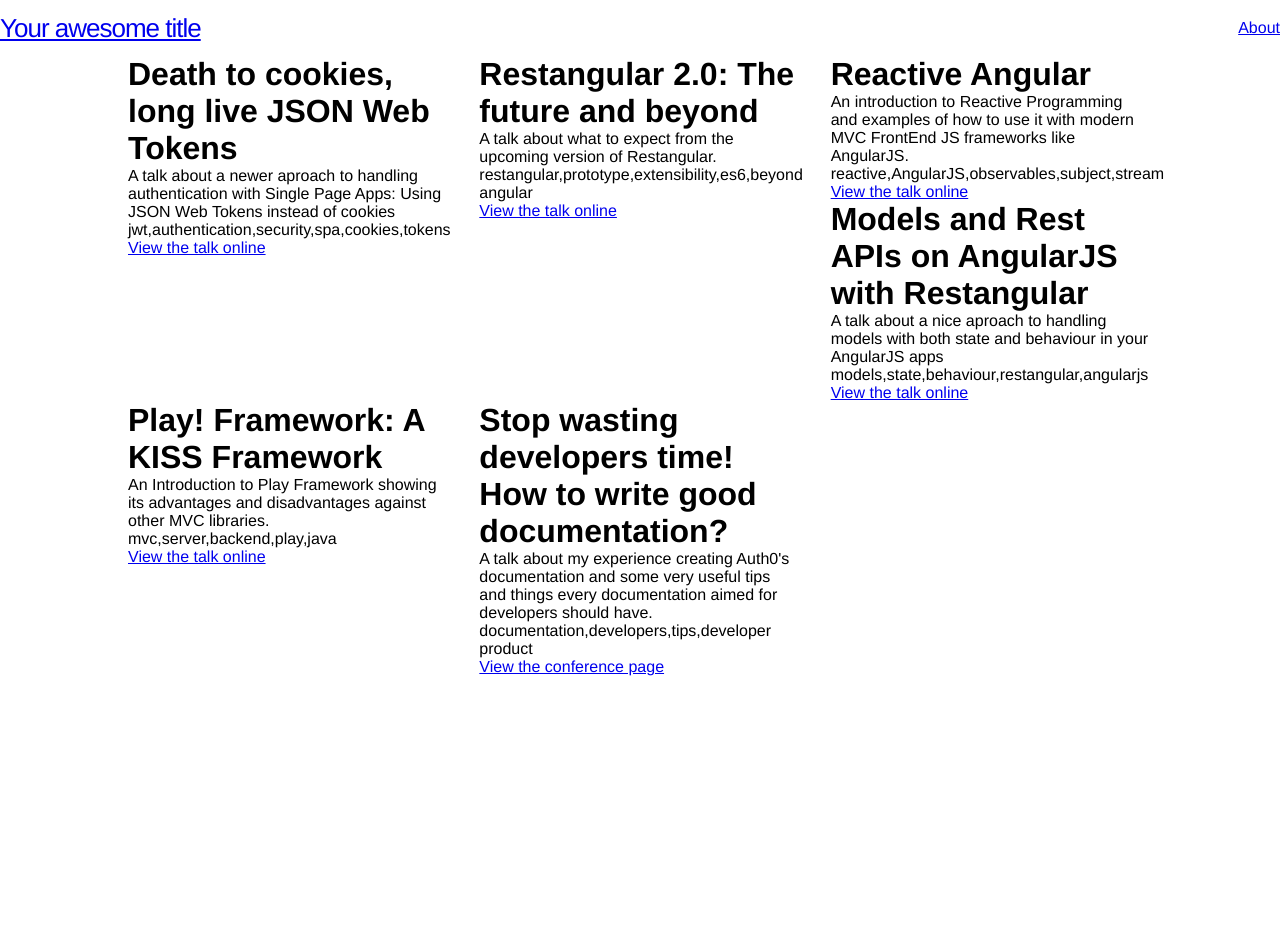
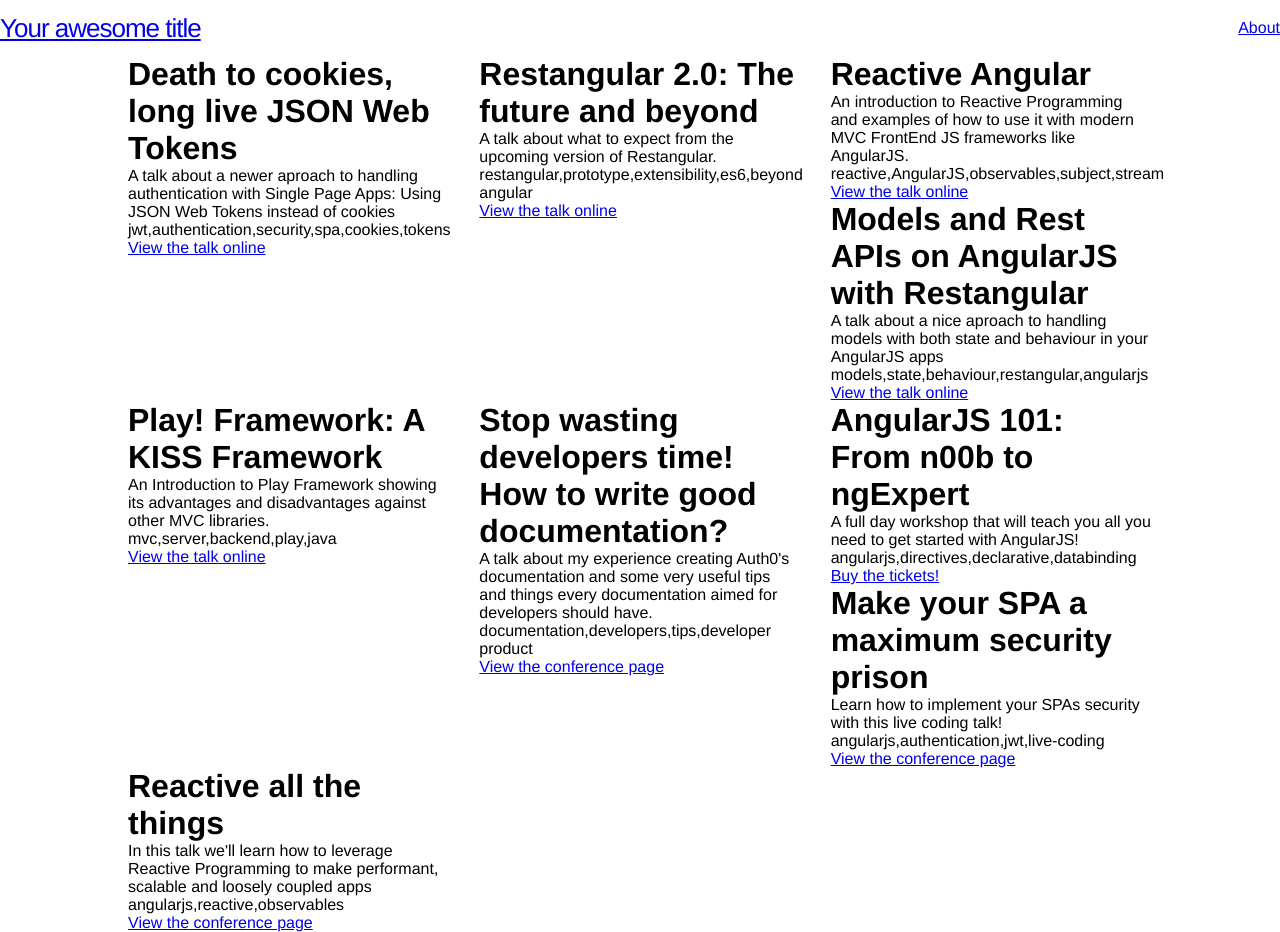
Before and after one commit to mgonto/gon.to-old, a Jekyll site: the page built from talks.html, in a window 1280 px wide. Built offline with Jekyll 4.4.1, drawn with Linux system fonts in a browser that asks for light colours; before the commit the page ends 900 px from its top, so only the background shows below that.

Commit message:
Added new talks

```diff
--- a/_data/talks.yaml
+++ b/_data/talks.yaml
@@ -94,3 +94,49 @@
     - developer product
   link: 'http://forwardjs.com/'
   linkText: 'View the conference page'
+
+- title: 'AngularJS 101: From n00b to ngExpert'
+  conference: ForwardJS
+  description: >
+    A full day workshop that will teach you all you need to get started
+    with AngularJS!
+  date: February 2015
+  future: true
+  type: workshop
+  labels:
+    - angularjs
+    - directives
+    - declarative
+    - databinding
+  link: 'http://forwardjs.com/'
+  linkText: 'Buy the tickets!'
+
+- title: 'Make your SPA a maximum security prison'
+  conference: ConFoo
+  description: >
+    Learn how to implement your SPAs security with this live coding talk!
+  date: February 2015
+  future: true
+  type: talk
+  labels:
+    - angularjs
+    - authentication
+    - jwt
+    - live-coding
+  link: 'http://confoo.ca/en/speaker/martin-gontovnikas'
+  linkText: 'View the conference page'
+
+- title: 'Reactive all the things'
+  conference: ngConf
+  description: >
+    In this talk we'll learn how to leverage Reactive Programming to
+    make performant, scalable and loosely coupled apps
+  date: March 2015
+  future: true
+  type: talk
+  labels:
+    - angularjs
+    - reactive
+    - observables
+  link: 'http://www.ng-conf.org/'
+  linkText: 'View the conference page'
```
